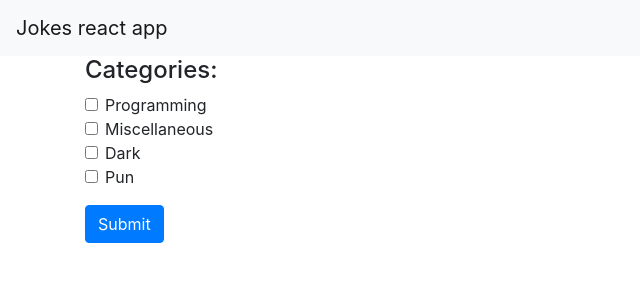
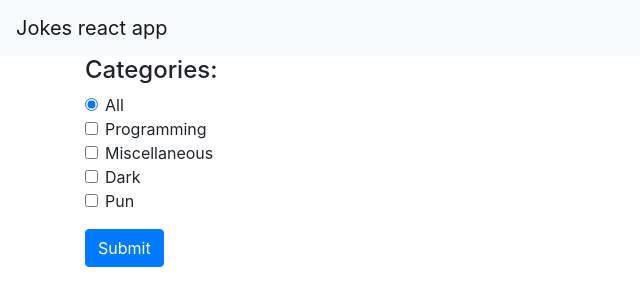
Before and after one commit to BhavyaCodes/jokes-react-redux, a React (Create React App) app: page / in a window 1280 px wide. Shown: the top 306 px of the page, without its empty margins (0-640 px from the left). Built offline with nearby package versions, Linux system fonts and the light colour scheme.

Commit message:
add radio button

```diff
--- /dev/null
+++ b/src/components/Categories.js
@@ -0,0 +1,96 @@
+import React from 'react'
+import { connect } from 'react-redux'
+import { selectCategory } from '../actions'
+
+const Categories = (props) => {
+
+    const handleRadioButton = (event) => {
+
+        for (const key in props.categories){
+            props.categories[key.toString()] = false
+        }
+        props.selectCategory({
+            all: true
+        })
+    }
+
+    const handleCheckboxChange = (event) => {
+        const category = {}
+        category[event.target.id] = event.target.checked
+        props.selectCategory(category)
+        props.selectCategory({all:false})
+    }
+
+    return(
+        <div className="form-group">
+                <h4>Categories:</h4>
+                <div className="form-check">
+                    <input
+                        className="form-check-input"
+                        type="radio" name="exampleRadios"
+                        id="all"
+                        value="option1"
+                        onChange={(event)=> handleRadioButton(event)}
+                        checked={props.categories.all}
+                    />
+                    <label className="form-check-label" htmlFor="all">
+                        All
+                    </label>
+                </div>
+                <div className="form-check">
+                    <input
+                        className="form-check-input"
+                        type="checkbox" value=""
+                        id="programming"
+                        onChange={(event)=>handleCheckboxChange(event)}
+                        checked={props.categories.programming && !props.categories.all}
+                    />
+                    <label className="form-check-label" htmlFor="programming">
+                        Programming
+                    </label>
+                </div>
+                <div className="form-check">
+                    <input
+                        className="form-check-input"
+                        type="checkbox"
+                        id="misc"
+                        onChange={(event)=>handleCheckboxChange(event)}
+                        checked={props.categories.misc && !props.categories.all}
+                    />
+                    <label className="form-check-label" htmlFor="misc">
+                        Miscellaneous
+                    </label>
+                </div>
+                <div className="form-check">
+                    <input
+                        className="form-check-input"
+                        type="checkbox"
+                        id="dark"
+                        onChange={(event)=>handleCheckboxChange(event)}
+                        checked={props.categories.dark && !props.categories.all}
+                    />
+                    <label className="form-check-label" htmlFor="dark">
+                        Dark
+                    </label>
+                </div>
+                <div className="form-check">
+                    <input
+                        className="form-check-input"
+                        type="checkbox"
+                        id="pun"
+                        onChange={(event)=>handleCheckboxChange(event)}
+                        checked={props.categories.pun && !props.categories.all}
+                    />
+                    <label className="form-check-label" htmlFor="pun">
+                        Pun
+                    </label>
+                </div>
+            </div>
+    )
+}
+
+const mapStateToProps = (state) => {
+    return {categories: state.categories}
+}
+
+export default connect(mapStateToProps, {selectCategory})(Categories)
--- a/src/components/Form.js
+++ b/src/components/Form.js
@@ -1,16 +1,12 @@
 import React from 'react'
 import { connect } from 'react-redux'
-import { formSubmit, selectCategory } from '../actions'
+import { formSubmit } from '../actions'
+
+import Categories from './Categories'
 
 
 
 const Form = (props) => {
-
-    const handleCheckboxChange = (event) => {
-        const category = {}
-        category[event.target.id] = event.target.checked
-        props.selectCategory(category)
-    }
 
     const test = (event) =>{
         event.preventDefault()
@@ -20,54 +16,7 @@ const Form = (props) => {
     return(
         <div>
         <form onSubmit={(event)=>test(event)}>
-            <div className="form-group">
-                <h4>Categories:</h4>
-                <div className="form-check">
-                    <input
-                        className="form-check-input"
-                        type="checkbox" value=""
-                        id="programming"
-                        onChange={(event)=>handleCheckboxChange(event)}
-                    />
-                    <label className="form-check-label" htmlFor="programming">
-                        Programming
-                    </label>
-                </div>
-                <div className="form-check">
-                    <input
-                        className="form-check-input"
-                        type="checkbox"
-                        id="misc"
-                        onChange={(event)=>handleCheckboxChange(event)}
-                    />
-                    <label className="form-check-label" htmlFor="misc">
-                        Miscellaneous
-                    </label>
-                </div>
-                <div className="form-check">
-                    <input
-                        className="form-check-input"
-                        type="checkbox"
-                        id="dark"
-                        onChange={(event)=>handleCheckboxChange(event)}
-                    />
-                    <label className="form-check-label" htmlFor="dark">
-                        Dark
-                    </label>
-                </div>
-                <div className="form-check">
-                    <input
-                        className="form-check-input"
-                        type="checkbox"
-                        id="pun"
-                        onChange={(event)=>handleCheckboxChange(event)}
-                    />
-                    <label className="form-check-label" htmlFor="pun">
-                        Pun
-                    </label>
-                </div>
-
-            </div>
+            <Categories />
             <button type="submit" className="btn btn-primary">Submit</button>
         </form>
         </div>
@@ -79,4 +28,4 @@ const mapStateToProps = (state) => {
     return {state: state}
 }
 
-export default connect(mapStateToProps, {formSubmit, selectCategory})(Form)
+export default connect(mapStateToProps, {formSubmit})(Form)
--- a/src/reducers/index.js
+++ b/src/reducers/index.js
@@ -11,7 +11,7 @@ const formReducer = (state=[], action) => {
         }
     }
 }
-const initialCategoryState = {programming: false, misc: false, pun: false, dark: false}
+const initialCategoryState = {all:true, programming: false, misc: false, pun: false, dark: false}
 const categoryReducer = (state=initialCategoryState, action) => {
     switch(action.type){
         case 'CATEGORIES':{
```
